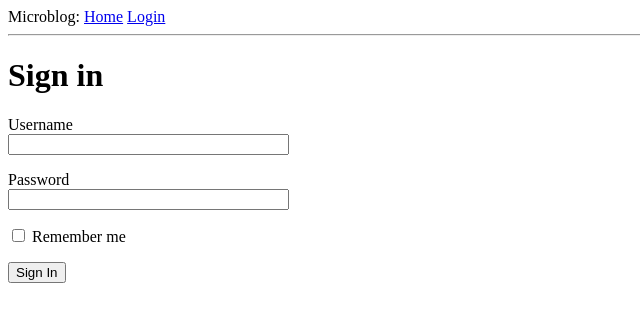
After one commit to safkhanova/public, a Flask app: page /login in a window 1280 px wide. The commit adds this page. Shown: the top 322 px of the page, without its empty margins (0-640 px from the left). Run offline with Flask 2, Linux system fonts and the light colour scheme.

Commit message:
Chapter 3: Web Forms - finished

```diff
--- a/app/__init__.py
+++ b/app/__init__.py
@@ -1,5 +1,5 @@
 from flask import Flask
-
+from config import Config
 app = Flask(__name__)
-
+app.config.from_object(Config)
 from app import routes
--- /dev/null
+++ b/app/forms.py
@@ -0,0 +1,9 @@
+from flask_wtf import FlaskForm
+from wtforms import StringField, PasswordField, BooleanField, SubmitField
+from wtforms.validators import DataRequired
+
+class LoginForm(FlaskForm):
+    username = StringField('Username', validators=[DataRequired()])
+    password = PasswordField('Password', validators=[DataRequired()])
+    remember_me = BooleanField('Remember me')
+    submit = SubmitField('Sign In')
--- a/app/routes.py
+++ b/app/routes.py
@@ -1,5 +1,6 @@
 from app import app
-from flask import render_template
+from app.forms import LoginForm
+from flask import render_template, flash, redirect, url_for
 
 @app.route("/")
 @app.route("/index")
@@ -16,3 +17,11 @@ def index():
         }
     ]
     return render_template('index.html', title='Home', user=user, posts=posts)
+
+@app.route("/login", methods=['GET', 'POST'])
+def login():
+    form=LoginForm()
+    if form.validate_on_submit():
+        flash(f'Login requested for user {form.username.data}, remember_me={form.remember_me.data}')
+        return redirect(url_for('index'))
+    return render_template("login.html", title="Sign In", form=form)
--- a/app/templates/base.html
+++ b/app/templates/base.html
@@ -1,5 +1,5 @@
 <!DOCTYPE html>
-<html>
+<html lang="en">
 <head>
     {% if title  %}
 	<title>{{ title }} - Microblog</title>
@@ -8,8 +8,20 @@
     {% endif %}
 </head>
 <body>
-    <div>Microblog: <a href="/index">Home</a></div>
+    <div>Microblog:
+        <a href="{{ url_for('index') }}">Home</a>
+        <a href="{{ url_for('login') }}">Login</a>
+    </div>
     <hr>
+    {% with messages = get_flashed_messages() %}
+    {% if messages %}
+    <ul>
+        {% for message in messages %}
+        <li>{{ message }}</li>
+        {% endfor %}
+    </ul>
+    {%  endif %}
+    {% endwith %}
     {% block content %}{% endblock %}
     </body>
 </html>
--- /dev/null
+++ b/app/templates/login.html
@@ -0,0 +1,26 @@
+{% extends "base.html" %}
+
+{% block content %}
+<h1>Sign in</h1>
+    <form action="" method="post" novalidate>
+        {{ form.hidden_tag() }}
+        <p>
+            {{ form.username.label }} <br>
+            {{ form.username(size=32) }} <br>
+            {% for error in form.username.errors %}
+            <span class="error">[{{ error }}]</span>
+            {% endfor %}
+        </p>
+        <p>
+            {{ form.password.label }}<br>
+            {{ form.password(size=32) }} <br>
+            {% for error in form.password.errors %}
+            <span class="error">[ {{ error }}]</span>
+            {% endfor %}
+        </p>
+        <p>
+            {{ form.remember_me() }} {{ form.remember_me.label }}
+        </p>
+        <p>{{  form.submit()  }}</p>
+    </form>
+{% endblock %}
```
